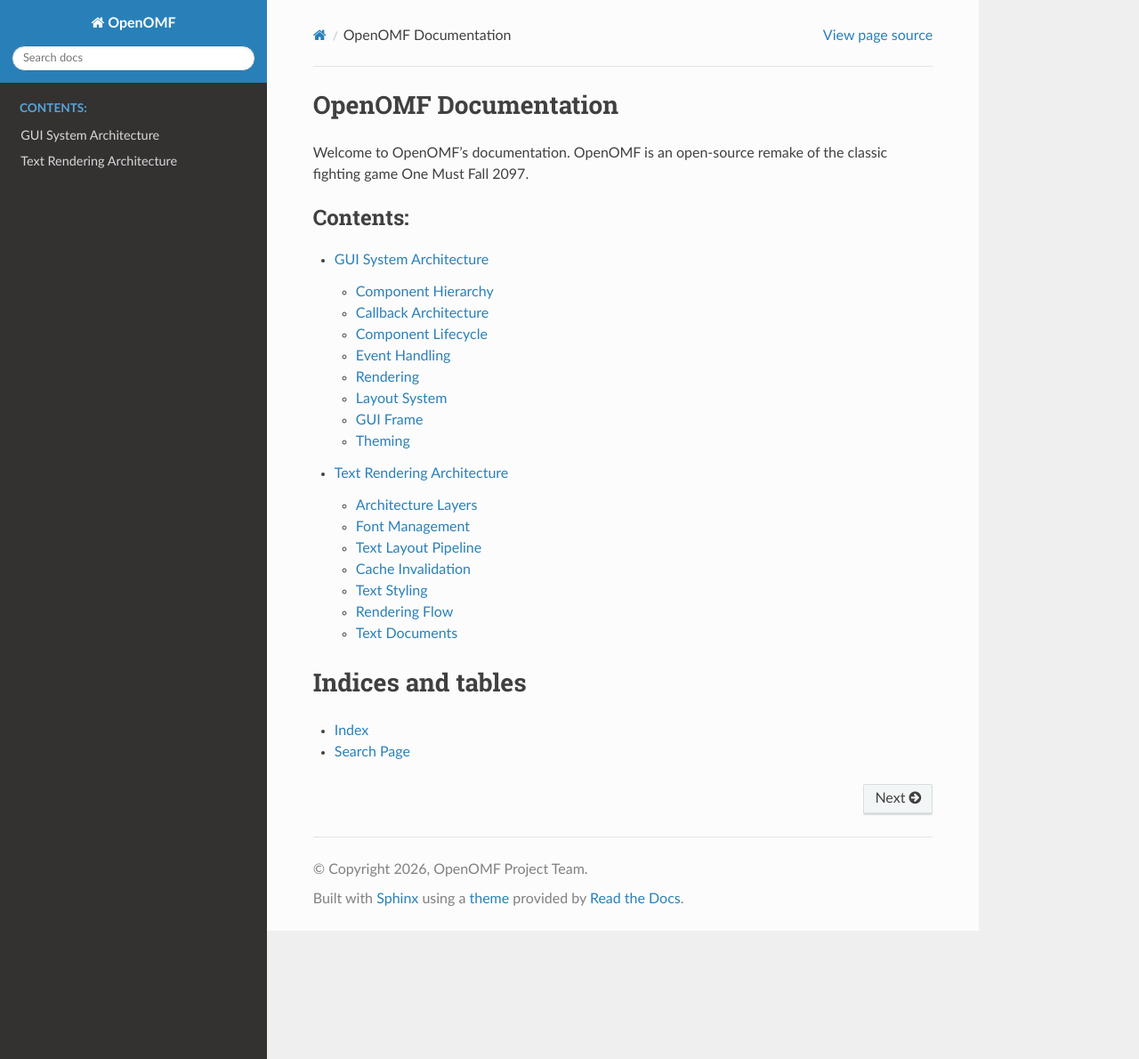
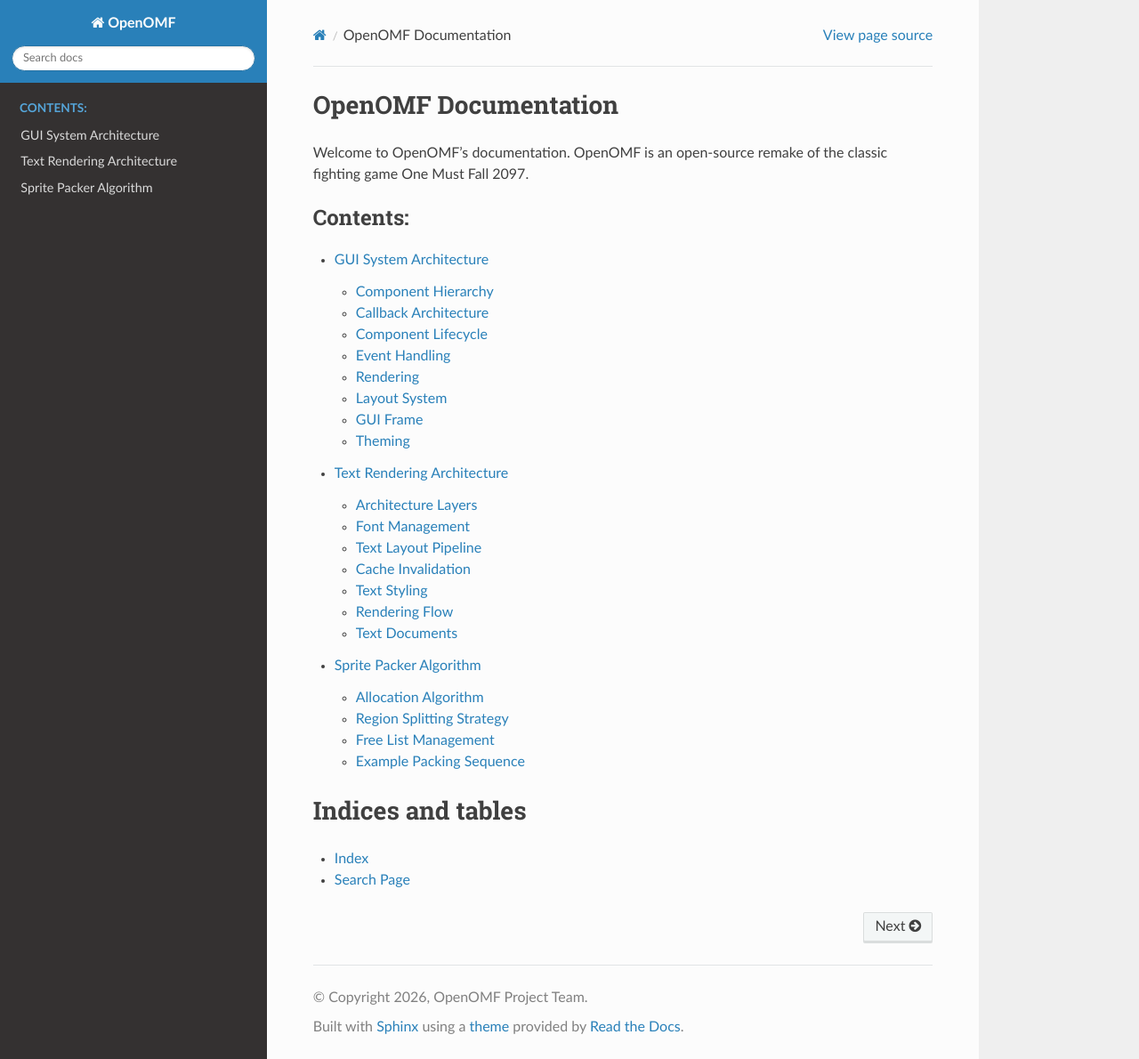
Before and after one commit to omf2097/openomf, a Sphinx documentation site: the page built from doc/source/index.rst, in a window 1280 px wide and 1190 px high. Shown: the whole window at 89% size. Built offline with Sphinx 7.4.7 and the Read the Docs theme 3.1.0, drawn with Linux system fonts in a browser that asks for light colours; some of the changed lines change nothing that is shown.

Commit message:
docs: Add some sprite packer docs

```diff
--- /dev/null
+++ b/doc/source/architecture/sprite_packer.rst
@@ -0,0 +1,248 @@
+Sprite Packer Algorithm
+=======================
+
+The sprite packer implements a bin-packing algorithm for allocating rectangular regions
+within a fixed-size texture atlas. It efficiently packs sprites of varying sizes while
+minimizing wasted space.
+
+The packer maintains a list of free rectangular regions. When a sprite needs to be placed,
+the algorithm finds a suitable free region, allocates space for the sprite, and splits the
+remaining space into new free regions.
+
+Allocation Algorithm
+--------------------
+
+When ``sprite_packer_alloc()`` is called with a requested width and height:
+
+1. **Best-Fit Search**
+   Search the free space list for the smallest region that can fit the requested dimensions.
+   The search uses perimeter as the size metric (smaller perimeter = better fit).
+
+2. **Seek Limit**
+   To balance quality vs. speed, the search stops after finding 10 candidates once a valid
+   region is found. This prevents exhaustive searches in heavily fragmented atlases.
+
+3. **Region Splitting**
+   After allocation, the remaining space is split into up to two new regions.
+
+4. **List Maintenance**
+   The free list is kept sorted by size (largest first) for efficient searching.
+
+.. graphviz::
+
+   digraph allocation {
+       rankdir=TB
+       node [shape=box, fontname="monospace"]
+
+       start [label="sprite_packer_alloc(w, h)", shape=ellipse]
+       search [label="Search free list"]
+       found [label="Region found?", shape=diamond]
+       fail [label="bail out", shape=ellipse]
+       exact [label="Exact fit?", shape=diamond]
+       delete [label="Delete region\nfrom free list"]
+       split [label="Split region into\nFound, A and B"]
+       update [label="Update free list\nwith A and/or B"]
+       sort [label="Sort free list\n(largest first)"]
+       success [label="Return found position", shape=ellipse]
+
+       start -> search -> found
+       found -> fail [label="no"]
+       found -> exact [label="yes"]
+       exact -> delete [label="yes"]
+       exact -> split [label="no"]
+       delete -> success
+       split -> update -> sort -> success
+   }
+
+Region Splitting Strategy
+-------------------------
+
+When a sprite is placed in a larger free region, the remaining L-shaped space is split
+into two rectangles. The split direction depends on which remaining dimension is longer,
+minimizing fragmentation.
+
+**Case 1**
+
+Split so B gets the full width (preserves the larger bottom region):
+
+.. graphviz::
+
+   digraph split_horizontal {
+       node [shape=plaintext]
+       graph [rankdir=LR]
+
+       before [label=<
+           <table border="1" cellborder="1" cellspacing="0">
+               <tr><td bgcolor="lightblue" width="100" height="100">Free Region<br/>100 x 100</td></tr>
+           </table>
+       >]
+
+       arrow [label="  →  ", shape=plaintext]
+
+       after [label=<
+           <table border="0" cellborder="1" cellspacing="0">
+               <tr>
+                   <td bgcolor="gray" width="60" height="30">Sprite<br/>60 x 30</td>
+                   <td bgcolor="lightgreen" width="40" height="30">A<br/>40 x 30</td>
+               </tr>
+               <tr>
+                   <td colspan="2" bgcolor="lightyellow" width="100" height="70">B (full width)<br/>100 x 70</td>
+               </tr>
+           </table>
+       >]
+
+       before -> arrow -> after [style=invis]
+   }
+
+**Case 2**
+
+Split so A gets the full height (preserves the larger right region):
+
+.. graphviz::
+
+   digraph split_vertical {
+       node [shape=plaintext]
+       graph [rankdir=LR]
+
+       before [label=<
+           <table border="1" cellborder="1" cellspacing="0">
+               <tr><td bgcolor="lightblue" width="100" height="60">Free Region<br/>100 x 60</td></tr>
+           </table>
+       >]
+
+       arrow [label="  →  ", shape=plaintext]
+
+       after [label=<
+           <table border="0" cellborder="1" cellspacing="0">
+               <tr>
+                   <td bgcolor="gray" width="40" height="30">Sprite<br/>40 x 30</td>
+                   <td rowspan="2" bgcolor="lightgreen" width="60" height="60">A (full height)<br/>60 x 60</td>
+               </tr>
+               <tr>
+                   <td bgcolor="lightyellow" width="40" height="30">B<br/>40 x 30</td>
+               </tr>
+           </table>
+       >]
+
+       before -> arrow -> after [style=invis]
+   }
+
+Free List Management
+--------------------
+
+The free list is maintained as a sorted vector:
+
+1. **Sorting**: Regions are sorted by size (w + h) in descending order, so larger
+   regions appear first.
+
+2. **Search Direction**: The search iterates backwards (smallest to largest) to find
+   the best fit efficiently.
+
+3. **Zero-Area Regions**: After splitting, any region with zero area (w=0 or h=0)
+   is discarded rather than added to the free list.
+
+Example Packing Sequence
+------------------------
+
+This example demonstrates packing three sprites into a 256×256 atlas.
+
+**Step 1: Initial State**
+
+The packer starts with one free region covering the entire 256×256 area.
+
+.. graphviz::
+
+   digraph step0 {
+       node [shape=plaintext]
+       atlas [label=<
+           <table border="1" cellborder="0" cellspacing="0">
+               <tr><td bgcolor="lightblue" width="100" height="100">Free<br/>256×256</td></tr>
+           </table>
+       >]
+   }
+
+Free list: ``[(0,0) 256×256]``
+
+**Step 2: Allocate Sprite A (100×100)**
+
+The 100x100 region fits, since this is the first allocation. For the remaining space, case 2 applies.
+
+.. graphviz::
+
+   digraph step1 {
+       node [shape=plaintext]
+       atlas [label=<
+           <table border="0" cellborder="1" cellspacing="0">
+               <tr>
+                   <td bgcolor="coral" width="40" height="40">A<br/>100×100</td>
+                   <td rowspan="2" bgcolor="lightblue" width="60" height="100">Free<br/>156×256</td>
+               </tr>
+               <tr>
+                   <td bgcolor="lightblue" width="40" height="60">Free<br/>100×156</td>
+               </tr>
+           </table>
+       >]
+   }
+
+Free list: ``[(100,0) 156×256, (0,100) 100×156]``
+
+**Step 3: Allocate Sprite B (80×60)**
+
+Best fit is the 100×156 region (smaller than 156×256). For the remaining space, case 1 applies.
+
+.. graphviz::
+
+   digraph step2 {
+       node [shape=plaintext]
+       atlas [label=<
+           <table border="0" cellborder="1" cellspacing="0">
+               <tr>
+                   <td colspan="2" bgcolor="coral" width="40" height="40">A<br/>100×100</td>
+                   <td rowspan="3" bgcolor="lightblue" width="60" height="100">Free<br/>156×256</td>
+               </tr>
+               <tr>
+                   <td bgcolor="gold" width="32" height="24">B<br/>80×60</td>
+                   <td bgcolor="lightblue" width="8" height="24">Free<br/>20×60</td>
+               </tr>
+               <tr>
+                   <td colspan="2" bgcolor="lightblue" width="40" height="36">Free<br/>100×96</td>
+               </tr>
+           </table>
+       >]
+   }
+
+Free list: ``[(100,0) 156×256, (0,160) 100×96, (80,100) 20×60]``
+
+**Step 4: Allocate Sprite C (100×80)**
+
+This sprite is too wide for the 20×60 region, but fits in 100×96 (the bottom-left
+area). Since the width is an exact match, only region B is created.
+
+.. graphviz::
+
+   digraph step3 {
+       node [shape=plaintext]
+       atlas [label=<
+           <table border="0" cellborder="1" cellspacing="0">
+               <tr>
+                   <td colspan="2" bgcolor="coral" width="40" height="40">A<br/>100×100</td>
+                   <td rowspan="4" bgcolor="lightblue" width="60" height="100">Free<br/>156×256</td>
+               </tr>
+               <tr>
+                   <td bgcolor="gold" width="32" height="24">B<br/>80×60</td>
+                   <td bgcolor="lightblue" width="8" height="24">Free<br/>20×60</td>
+               </tr>
+               <tr>
+                   <td colspan="2" bgcolor="orchid" width="40" height="32">C<br/>100×80</td>
+               </tr>
+               <tr>
+                   <td colspan="2" bgcolor="lightblue" width="40" height="6">Free<br/>100×16</td>
+               </tr>
+           </table>
+       >]
+   }
+
+The atlas now contains three sprites with the large 156×256 region on the right still
+available for future allocations.
+
+Free list: ``[(100,0) 156×256]``
--- a/doc/source/index.rst
+++ b/doc/source/index.rst
@@ -10,6 +10,7 @@ fighting game One Must Fall 2097.
 
    architecture/gui
    architecture/text
+   architecture/sprite_packer
 
 Indices and tables
 ==================
```
